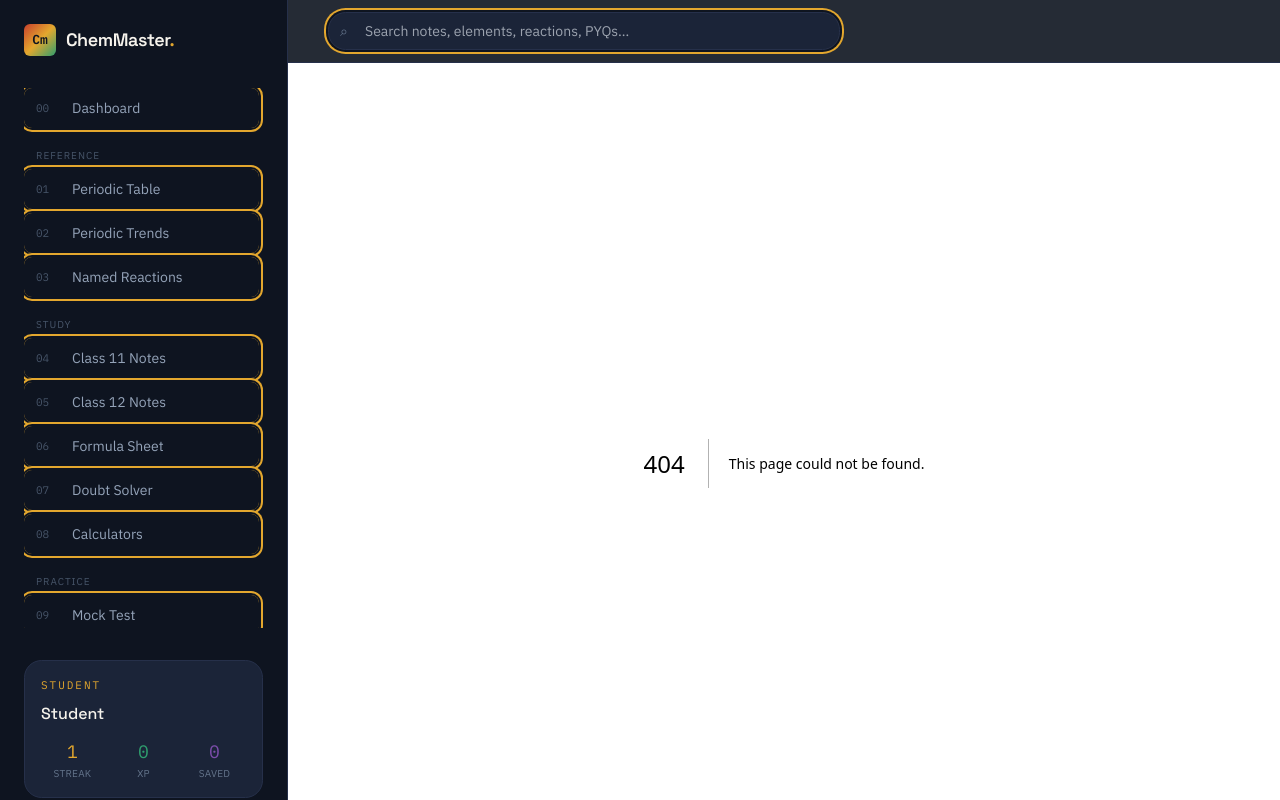
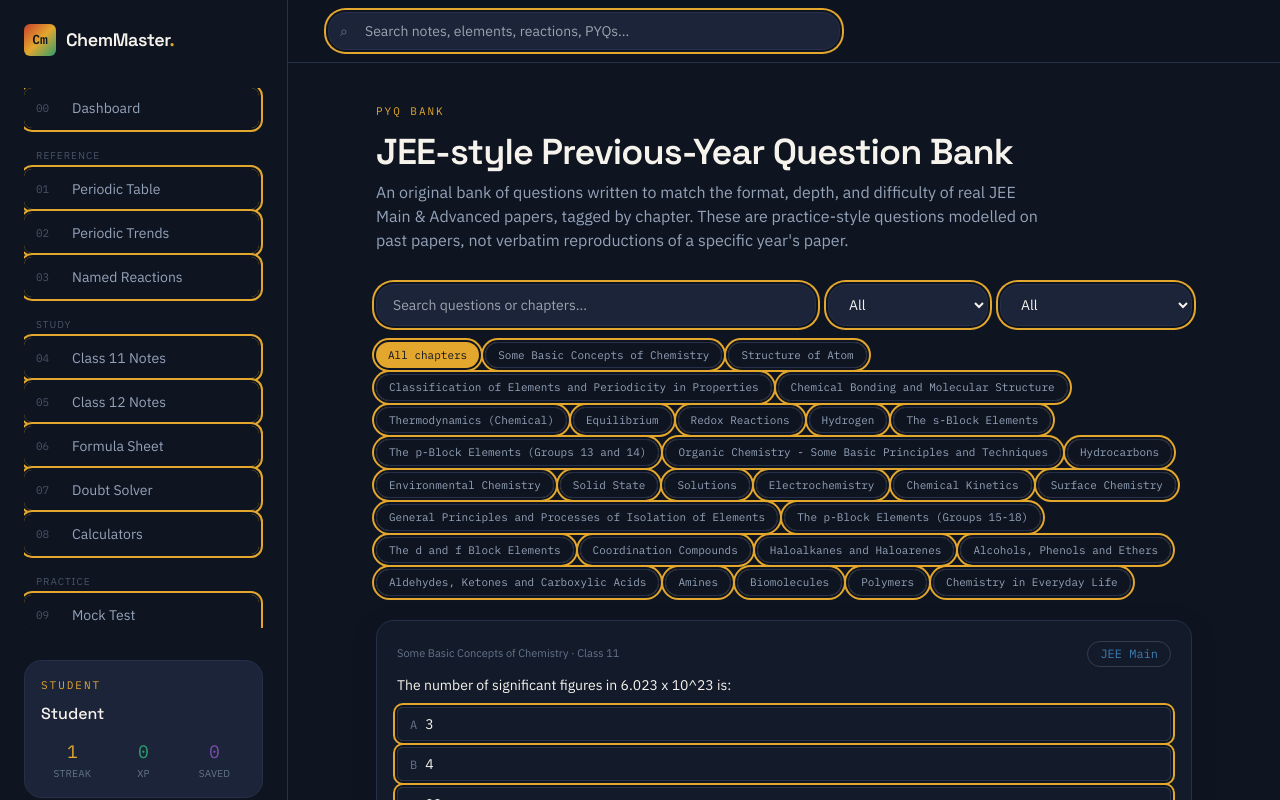
Before and after one commit to Krishgarg2708/ChemMaster-AI, a Next.js app: page /pyq-bank in a window 1280 px wide. Before the commit this address had no page. Shown: the top 800 px of the page. Built offline with nearby package versions, Linux system fonts and the light colour scheme.

Commit message:
Add files via upload

```diff
--- /dev/null
+++ b/app/pyq-bank/page.js
@@ -0,0 +1,7 @@
+import PyqBank from "@/components/PyqBank";
+
+export const metadata = { title: "PYQ Bank — ChemMaster AI" };
+
+export default function PyqBankPage() {
+  return <PyqBank />;
+}
```
